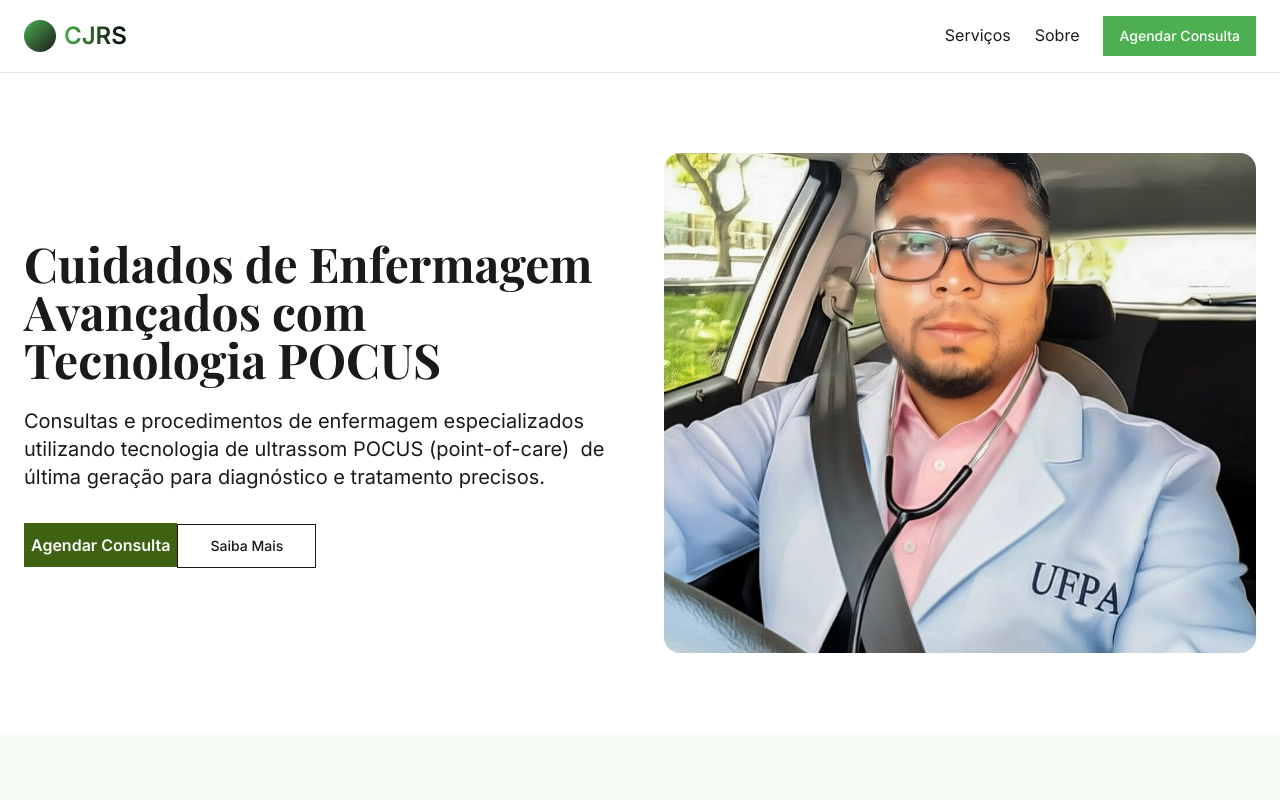
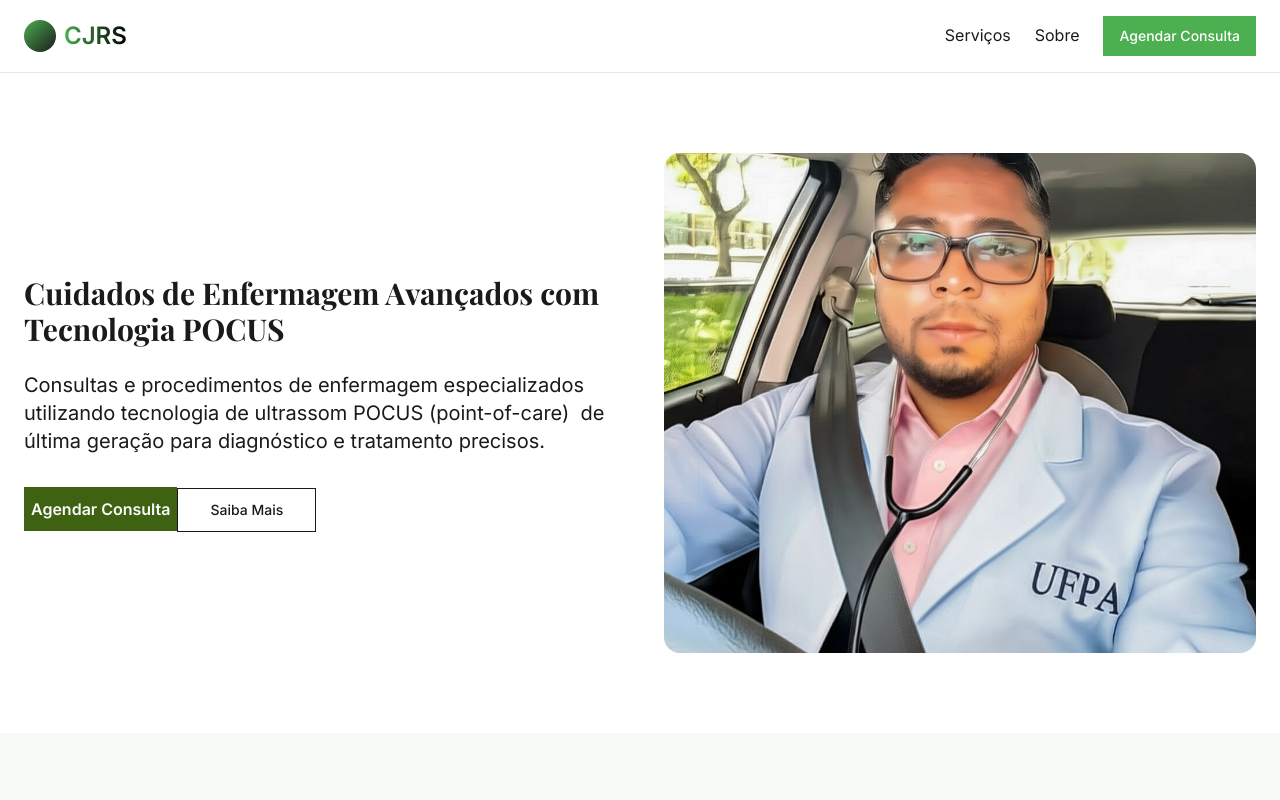
Before and after one commit to jerimeregosoares/cjrs-landing-craft, a React (Vite) app: page / in a window 1280 px wide. Shown: the top 800 px of the page. Built offline with nearby package versions, Linux system fonts and the light colour scheme.

Commit message:
Visual edit in Lovable
Edited UI in Lovable

```diff
--- a/src/pages/Index.tsx
+++ b/src/pages/Index.tsx
@@ -21,8 +21,8 @@ const Index = () => {
       <section className="py-20 px-6">
         <div className="max-w-7xl mx-auto grid md:grid-cols-2 gap-12 items-center">
           <div>
-            <h1 className="text-5xl font-bold mb-6">Cuidados de Enfermagem Avançados com Tecnologia POCUS</h1>
-            <p className="text-xl mb-8 text-muted-foreground">Consultas e procedimentos de enfermagem especializados utilizando tecnologia de ultrassom POCUS (point-of-care)  de última geração para diagnóstico e tratamento precisos.</p>
+            <h1 className="font-bold mb-6 my-0 mx-0 px-0 py-0 text-3xl">Cuidados de Enfermagem Avançados com Tecnologia POCUS</h1>
+            <p className="mb-8 text-muted-foreground text-xl">Consultas e procedimentos de enfermagem especializados utilizando tecnologia de ultrassom POCUS (point-of-care)  de última geração para diagnóstico e tratamento precisos.</p>
             <Button size="lg" className="mr-4 text-base font-bold text-zinc-50 bg-lime-800 hover:bg-lime-700 text-left px-[7px] py-[12px] my-0 mx-0">Agendar Consulta</Button>
             <Button variant="outline" size="lg">Saiba Mais</Button>
           </div>
```
